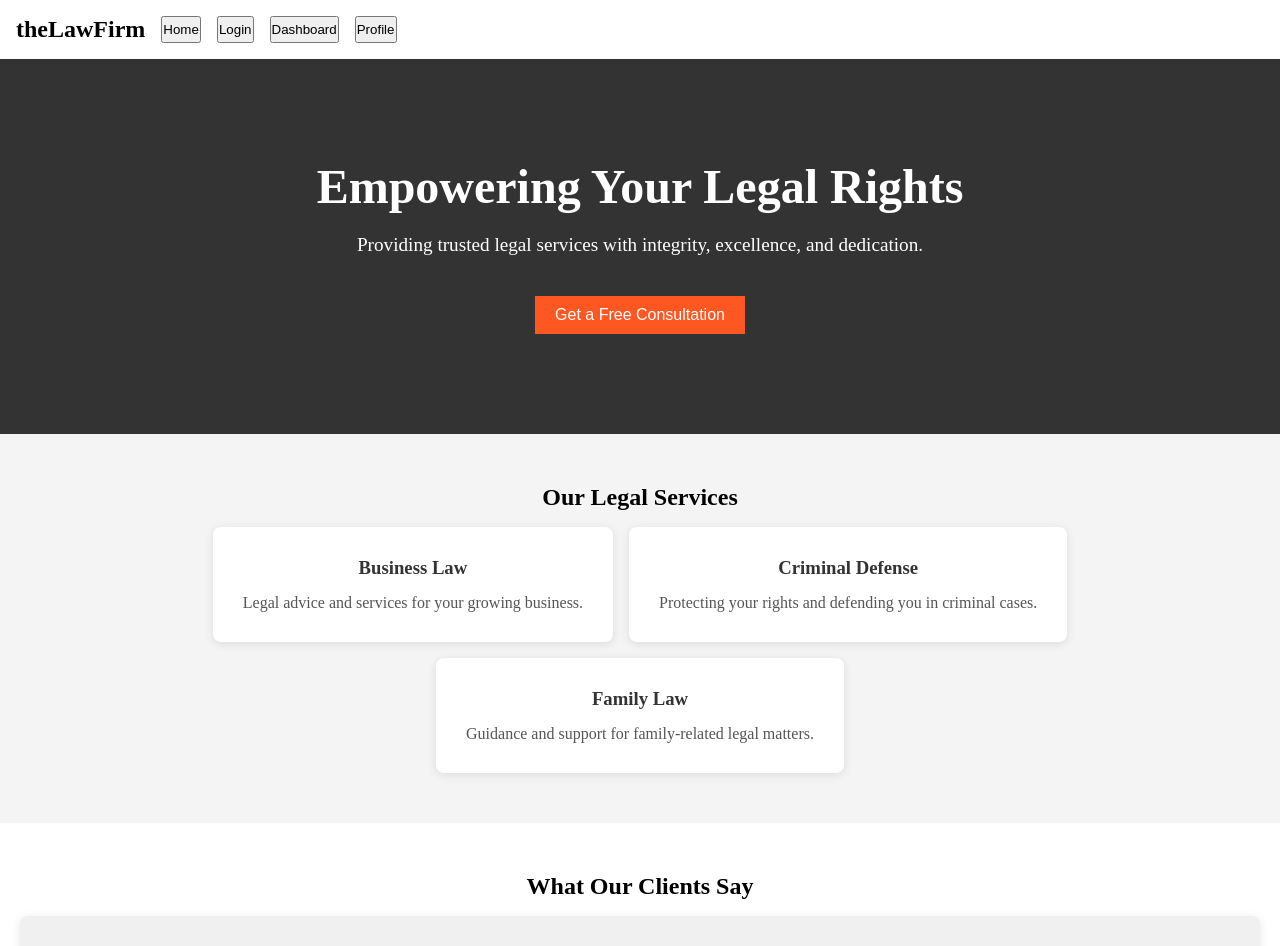
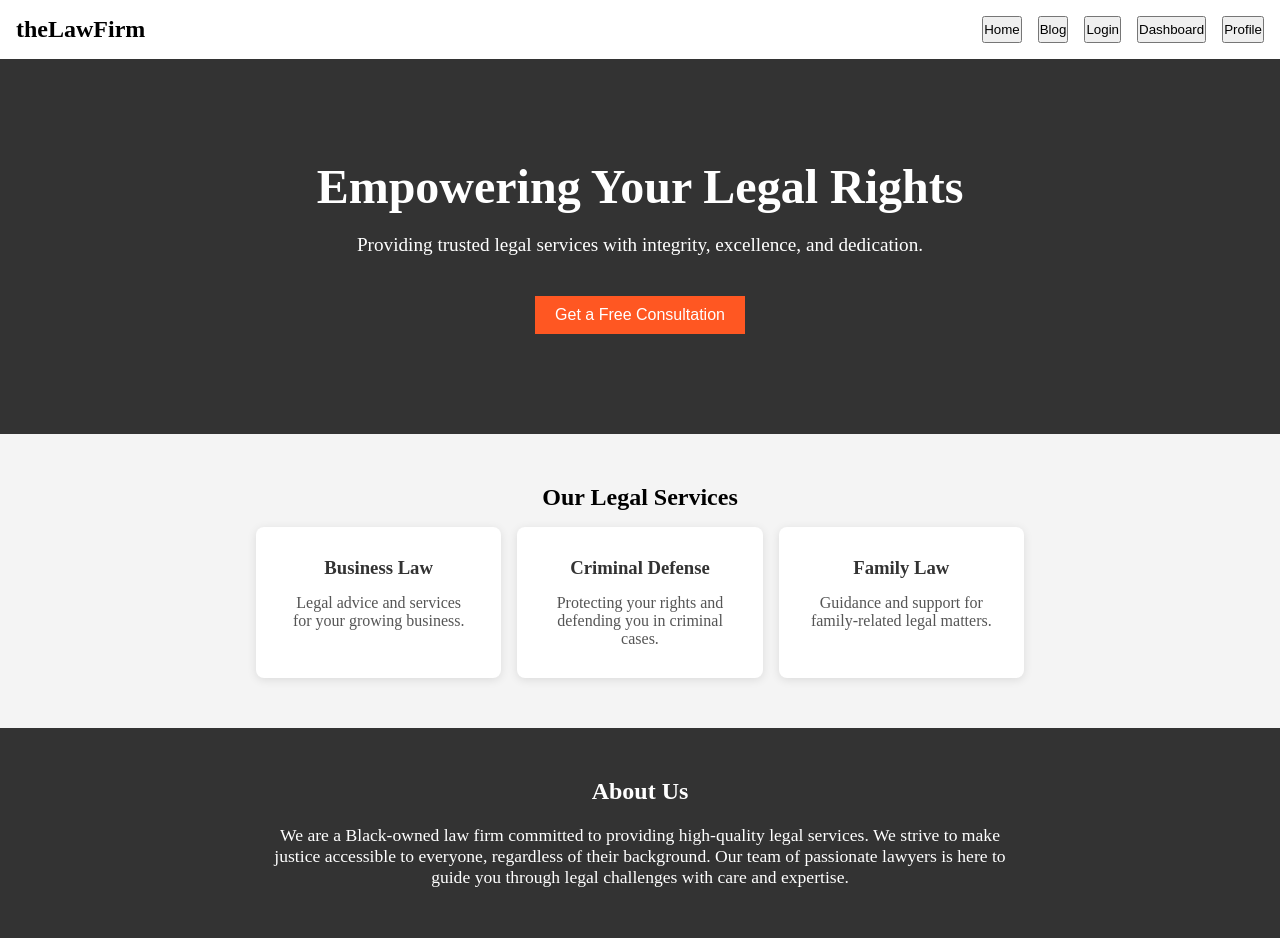
Before and after one commit to jablancTheDesigner/law-firm, a Next.js app: page / in a window 1280 px wide. Shown: the top 946 px of the page. Built offline with nearby package versions, Linux system fonts and the light colour scheme.

Commit message:
Update container sizing and navigation

```diff
--- a/components/AboutUs.js
+++ b/components/AboutUs.js
@@ -17,13 +17,16 @@ const AboutText = styled.p`
 `;
 
 const AboutUs = () => (
+
   <AboutSection>
+    <div className="container">
       <AboutTitle>About Us</AboutTitle>
       <AboutText>
         We are a Black-owned law firm committed to providing high-quality legal services. We strive to make
         justice accessible to everyone, regardless of their background. Our team of passionate lawyers is here
         to guide you through legal challenges with care and expertise.
       </AboutText>
+    </div>
   </AboutSection>
 );
 
--- a/components/Footer.js
+++ b/components/Footer.js
@@ -10,7 +10,9 @@ const FooterSection = styled.footer`
 
 const Footer = () => (
   <FooterSection>
-    <p>&copy; 2025 Black-Owned Law Firm. All Rights Reserved.</p>
+    <div className="container">
+      <p>&copy; 2025 Black-Owned Law Firm. All Rights Reserved.</p>
+    </div>
   </FooterSection>
 );
 
--- a/components/Nav.js
+++ b/components/Nav.js
@@ -5,10 +5,13 @@ const Nav = () => {
     return (
         <nav>
             <h1>the<b>Law</b>Firm</h1>
-            <button onClick={() => router.push("/")}>Home</button>
-            <button onClick={() => router.push("/client/login")}>Login</button>
-            <button onClick={() => router.push("/client/portal")}>Dashboard</button>
-            <button onClick={() => router.push("/client/profile")}>Profile</button>
+            <div className="nav__inner">
+                <button onClick={() => router.push("/")}>Home</button>
+                <button onClick={() => router.push("/blog")}>Blog</button>
+                <button onClick={() => router.push("/client/login")}>Login</button>
+                <button onClick={() => router.push("/client/portal")}>Dashboard</button>
+                <button onClick={() => router.push("/client/profile")}>Profile</button>
+            </div>
         </nav>
     )
 }
--- a/components/Services.js
+++ b/components/Services.js
@@ -9,7 +9,6 @@ const ServicesSection = styled.section`
 
 const ServiceCards = styled.div`
   display: flex;
-  justify-content: center;
   gap: 1rem;
   flex-wrap: wrap;
 `;
@@ -19,6 +18,7 @@ const ServiceCard = styled.div`
   padding: 30px;
   border-radius: 8px;
   box-shadow: 0 2px 10px rgba(0, 0, 0, 0.1);
+  flex: 1;
 `;
 
 const ServiceTitle = styled.h3`
@@ -32,6 +32,7 @@ const ServiceDescription = styled.p`
 
 const Services = () => (
   <ServicesSection>
+    <div className="container">
       <h2>Our Legal Services</h2>
       <ServiceCards>
         <ServiceCard>
@@ -47,6 +48,7 @@ const Services = () => (
           <ServiceDescription>Guidance and support for family-related legal matters.</ServiceDescription>
         </ServiceCard>
       </ServiceCards>
+    </div>
   </ServicesSection>
 );
 
--- a/components/Testimonials.js
+++ b/components/Testimonials.js
@@ -26,6 +26,7 @@ const TestimonialText = styled.p`
 
 const Testimonials = () => (
   <TestimonialsSection>
+    <div className="container">
       <h2>What Our Clients Say</h2>
       <TestimonialCard>
         <TestimonialText>"The team was professional, compassionate, and helped me through a tough time." </TestimonialText>
@@ -35,6 +36,7 @@ const Testimonials = () => (
         <TestimonialText>"I highly recommend them! They helped me win my case." </TestimonialText>
         <ClientName>- Jane Smith</ClientName>
       </TestimonialCard>
+    </div>
   </TestimonialsSection>
 );
 
--- a/pages/index.js
+++ b/pages/index.js
@@ -11,8 +11,8 @@ const Home = () => {
             <Nav />
             <Hero />
             <Services />
+            <AboutUs />
             <Testimonials />
-            <AboutUs />
             <Footer />
         </>
     )
--- a/styles/globals.scss
+++ b/styles/globals.scss
@@ -17,6 +17,11 @@ nav {
   display: flex;
   gap: 1rem;
   flex-wrap: wrap;
+  justify-content: space-between;
+  > .nav__inner{
+    display:flex;
+    gap: 1rem;
+  }
 }
 
 #client-login {
@@ -33,3 +38,9 @@ nav {
 h2 {
   margin-bottom: 1rem;
 }
+
+.container {
+  width: 100%;
+  max-width: 768px;
+  margin: 0 auto;
+}
```
Also changed, not shown: components/Loading.js (added, +10 -0 lines). Lines whose indentation alone changed are shown as unchanged.
